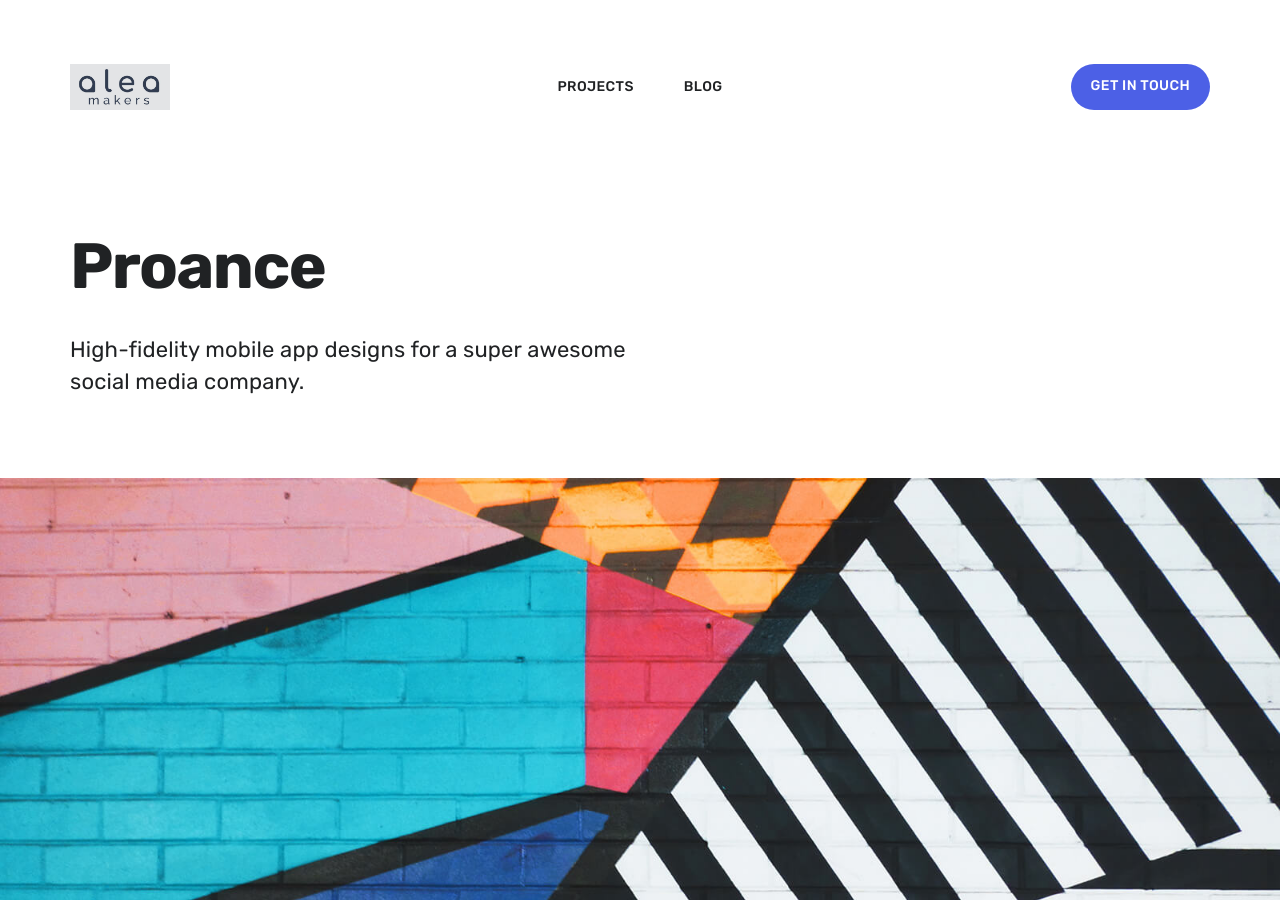
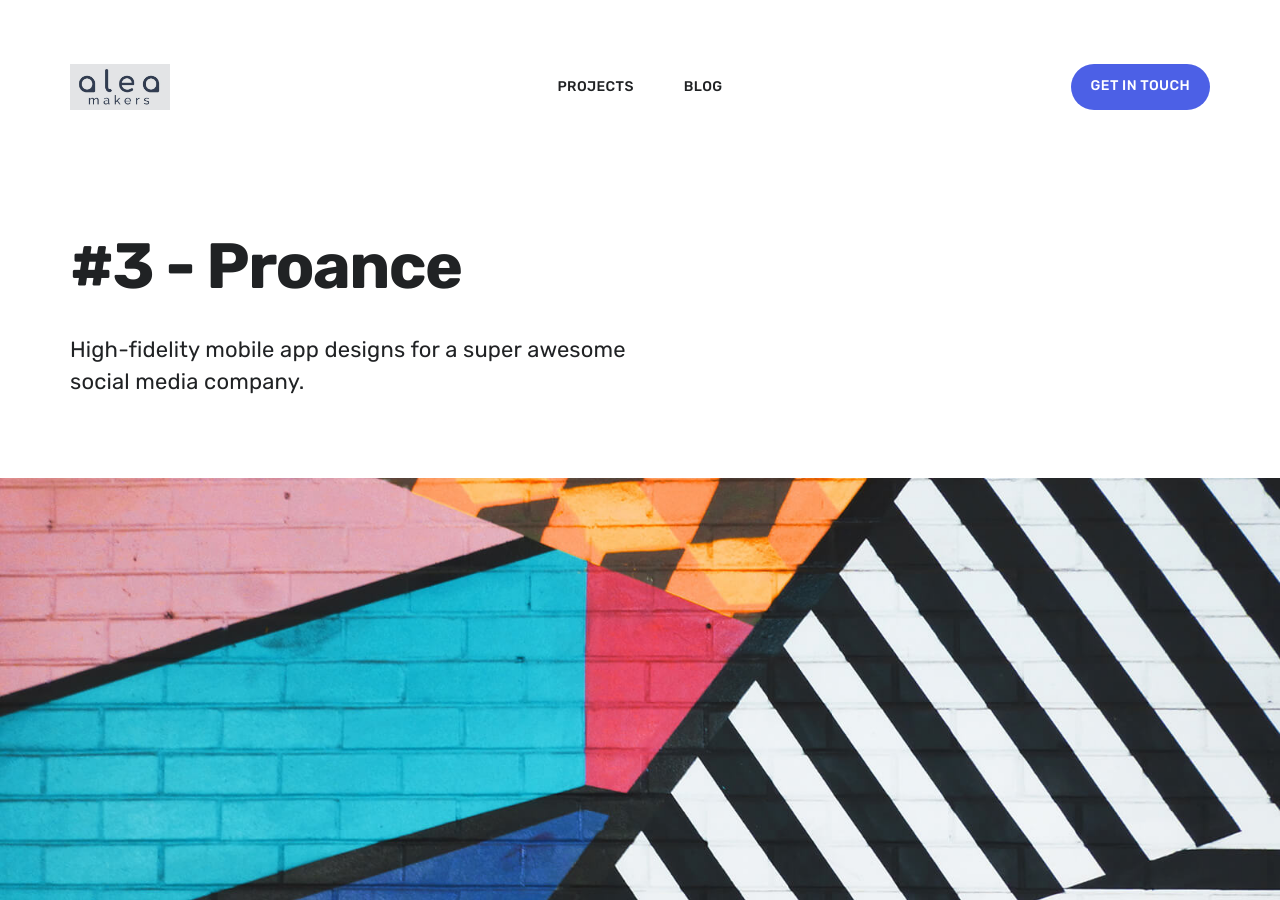
Before and after one commit to alea-git/alea-git.github.io, a Jekyll site: the page built from _projects/mobile-app-2.md, in a window 1280 px wide and 900 px high. Built offline with Jekyll 4.4.1, drawn with Linux system fonts in a browser that asks for light colours; nearby versions of some CDN libraries.

Commit message:
Updated '_projects/mobile-app-2.md' via CloudCannon

```diff
--- a/_projects/mobile-app-2.md
+++ b/_projects/mobile-app-2.md
@@ -1,11 +1,11 @@
 ---
-title: Proance
+title: '#3 - Proance'
 subtitle: High-fidelity mobile app designs for a super awesome social media company.
-date: 2019-07-24T00:00:00.000+00:00
+date: 2019-07-24 00:00:00
 description: Descrizione Proance
 featured_image: demo.jpg
-accent_color: "#4C60E6"
+accent_color: '#4c60e6'
 gallery_images: []
+---
 
----
 Scrivere testo proance.
```
